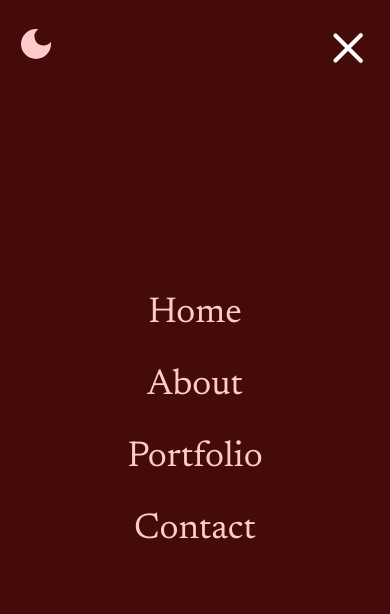
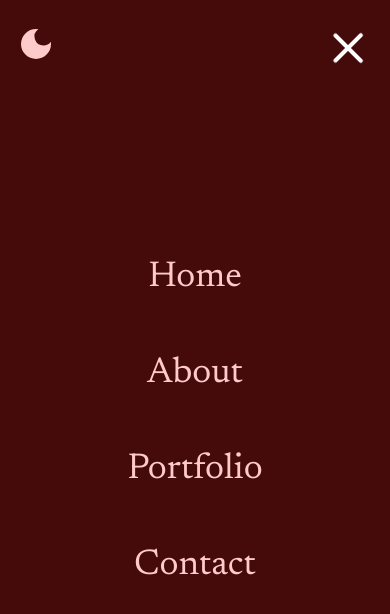
Before and after one commit to PROuserR/PROuserR.github.io, a Next.js app: page / in a window 390 px wide. Both pictures are taken after a click on the button 354 px from the left and 48 px from the top of the page. Shown: the top 614 px of the page. Built offline with nearby package versions, Linux system fonts and the light colour scheme.

Commit message:
Fixed menu link issue

```diff
--- a/src/components/navbar.jsx
+++ b/src/components/navbar.jsx
@@ -31,6 +31,7 @@ const Navbar = () => {
       backgroundColor: "rgb(255,255,255)",
     },
   };
+
   const centerVariants = {
     closed: {
       opacity: 1,
@@ -146,18 +147,18 @@ const Navbar = () => {
             variants={listVariants}
             initial="closed"
             animate="opened"
-            className="absolute top-0 left-0 w-screen h-screen bg-red-950 text-red-200 flex flex-col items-center justify-center gap-8 text-4xl z-40"
+            className="absolute top-0 left-0 w-screen h-screen bg-red-950 text-red-200 flex flex-col items-center justify-center gap-6 text-4xl z-40"
           >
             <button className="absolute left-4 top-6" onClick={toggleDarkMode}>
-              {theme === "light" ? <MdLightMode className="w-10 h-10" /> : <MdDarkMode className="w-10 h-10" />}
+              {theme === "light" ? (
+                <MdLightMode className="w-10 h-10" />
+              ) : (
+                <MdDarkMode className="w-10 h-10" />
+              )}
             </button>
             {links.map((link) => (
-              <motion.div
-                variants={listItemVariants}
-                className=""
-                key={link.title}
-              >
-                <Link href={link.url}>{link.title}</Link>
+              <motion.div variants={listItemVariants} key={link.title} className="p-4">
+                <Link  href={link.url}>{link.title}</Link>
               </motion.div>
             ))}
           </motion.div>
```
